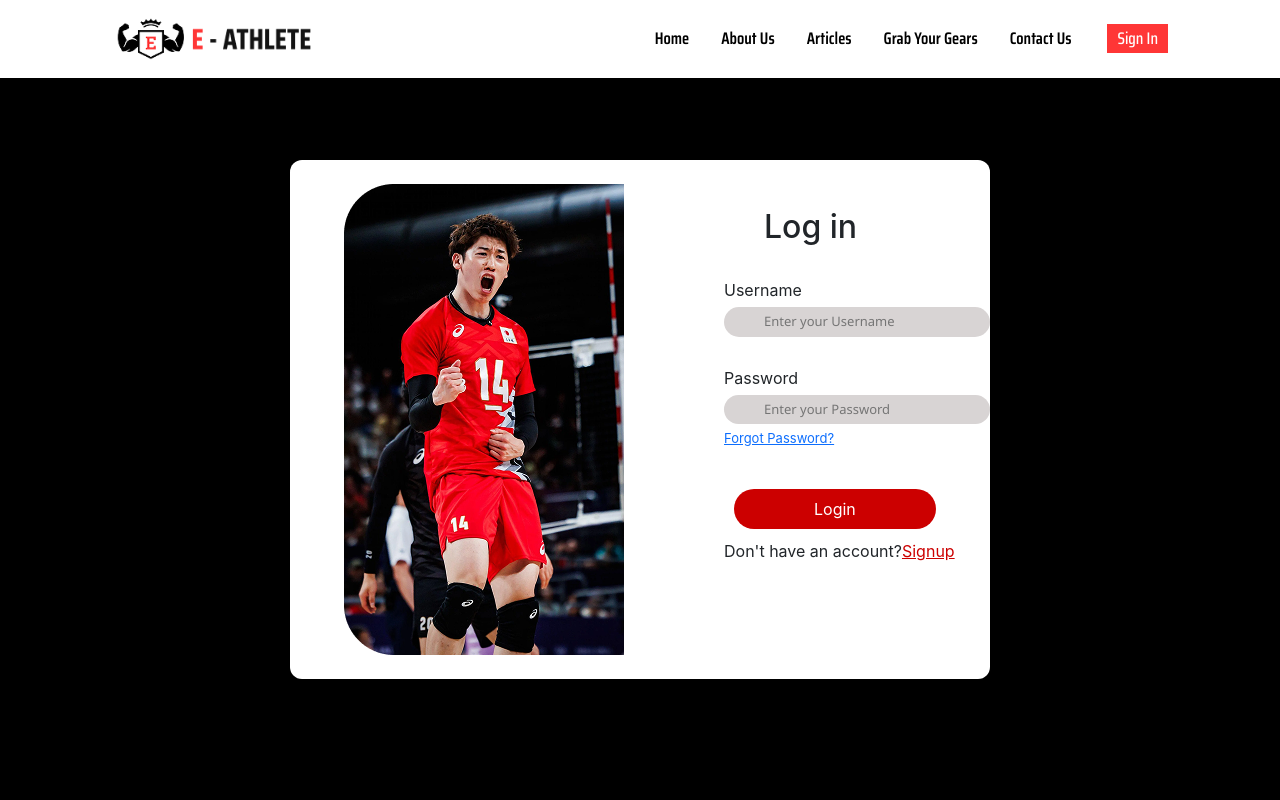
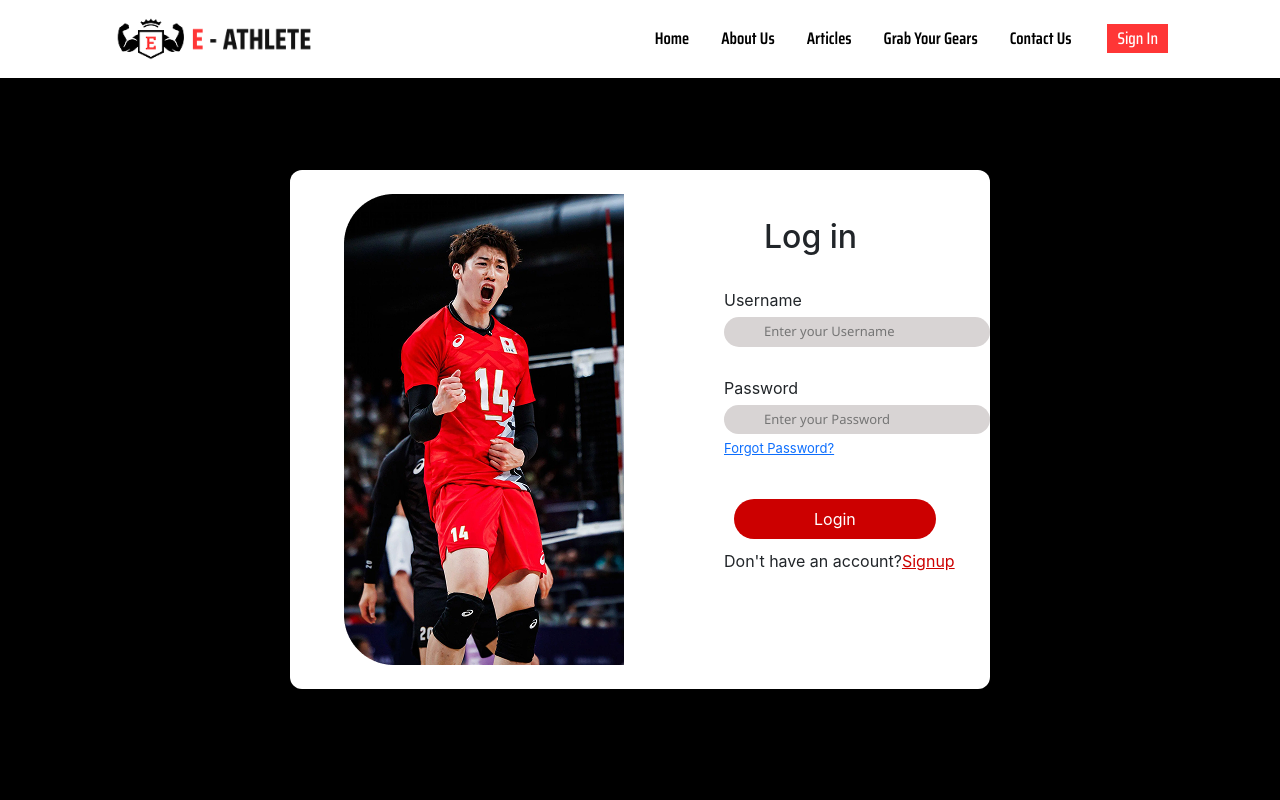
Before and after one commit to TDNusara/eAthlete, a React (Create React App) app: page /login in a window 1280 px wide. Shown: the top 800 px of the page. Built offline with nearby package versions, Linux system fonts and the light colour scheme.

Commit message:
fix login

```diff
--- a/src/css/LoginRegistration.css
+++ b/src/css/LoginRegistration.css
@@ -296,7 +296,7 @@
 
 .Login-container {
         background-color: black;
-        padding-top: 50px;
+        padding-top: 60px;
         padding-bottom: 100px;
 
 }
--- a/src/pages/Login.js
+++ b/src/pages/Login.js
@@ -47,7 +47,9 @@ function Login({ onLogin }) {
           </div>
         </div>
       </div>
+       <br/>
       <Footer />
+
     </div>
     </>
   );
```
